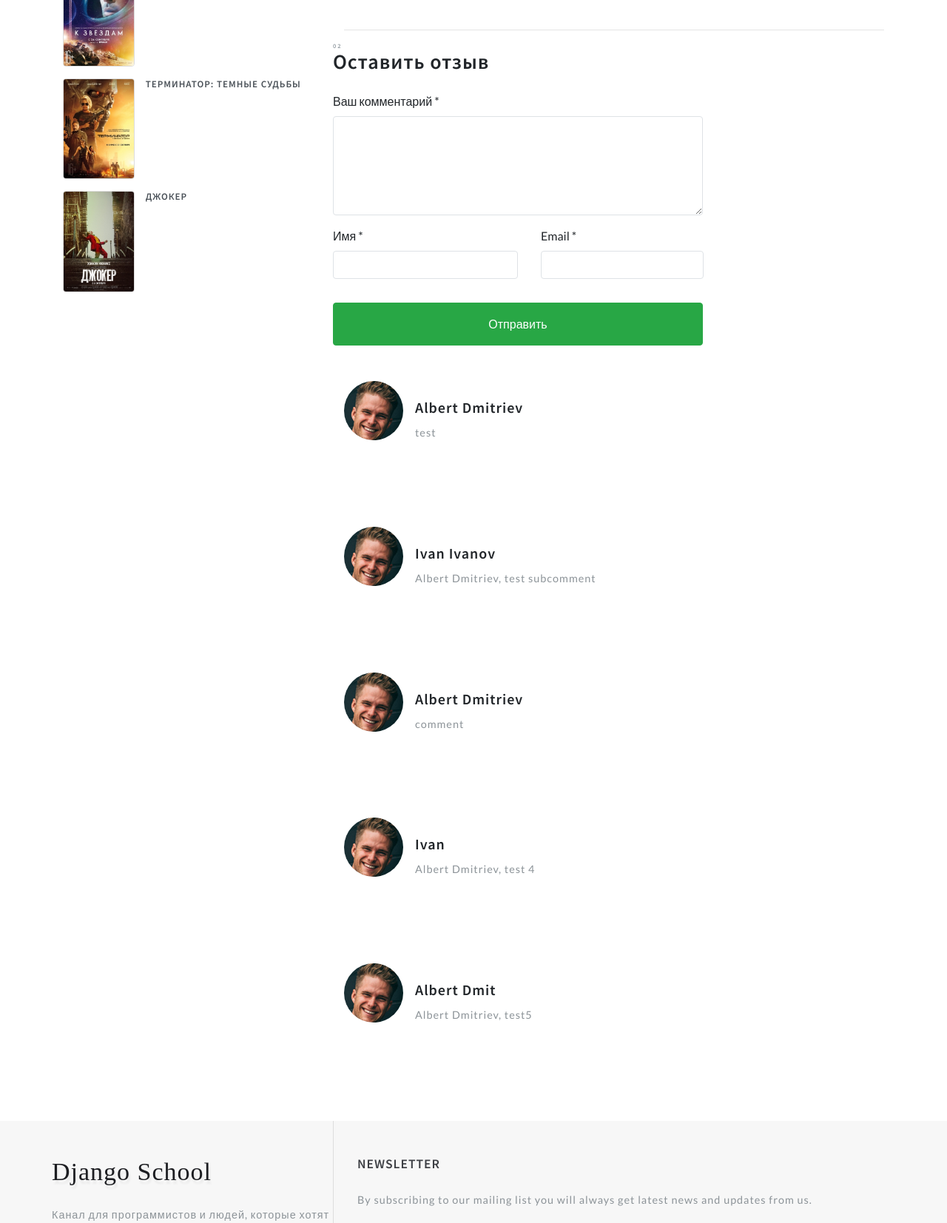
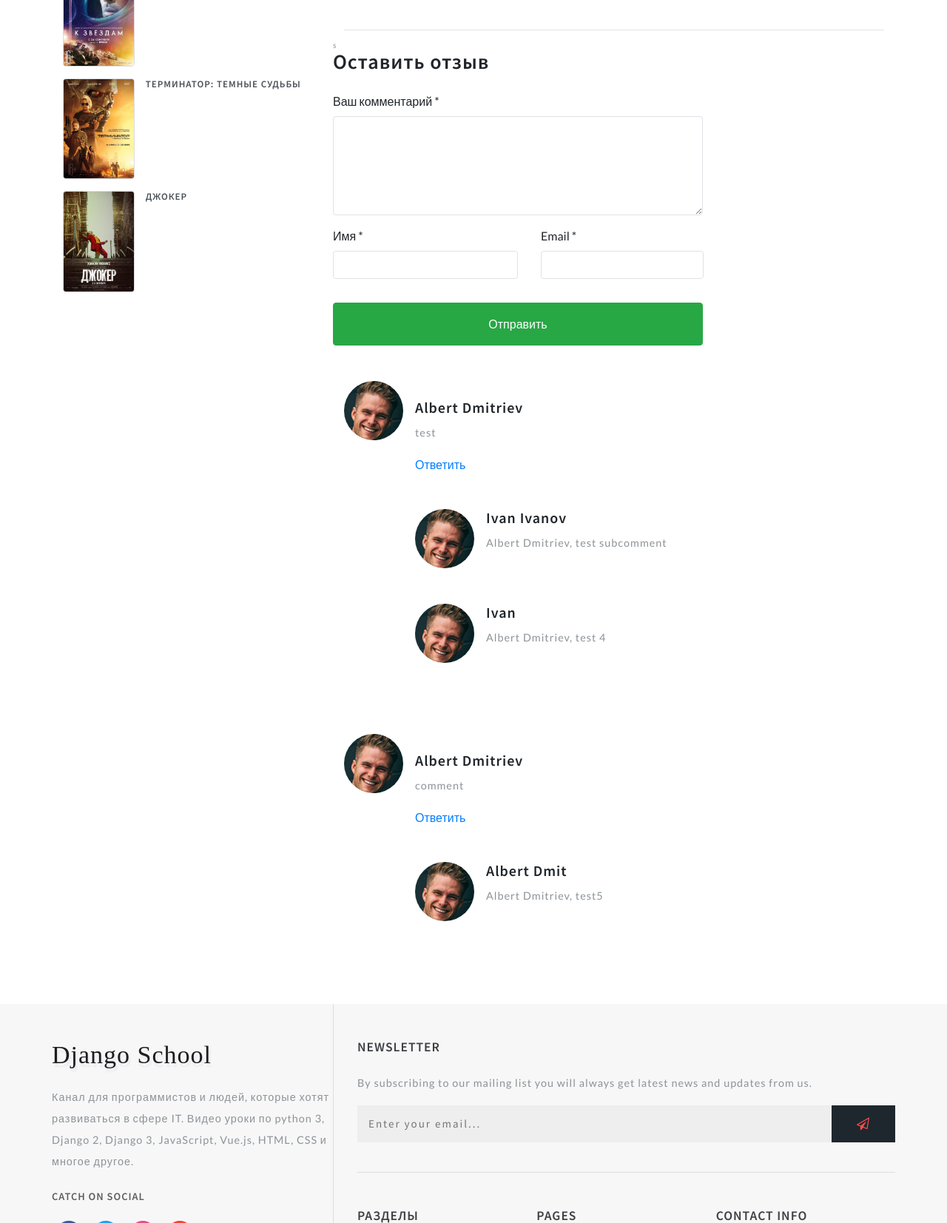
Before and after one commit to Dalikk/djangoMovies, a Django app: a page that uses templates/movies/movie_detail.html in a window 1280 px wide. Shown: the part 1931-3584 px from the top of the page at 74% size. Run offline with Django 4.2, Linux system fonts and the light colour scheme; data comes from the database, SQL or seed files in the repository; both versions use the stored data as it was after the commit; some libraries are stand-ins or nearby versions.

Commit message:
ответ на отзыв

```diff
--- a/movies/models.py
+++ b/movies/models.py
@@ -68,6 +68,9 @@ class Movie(models.Model):
     def get_absolute_url(self):
         return reverse("movie_detail", kwargs={'slug': self.url})
 
+    def get_review(self):
+        return self.reviews_set.filter(parent__isnull=True)
+
     class Meta:
         verbose_name = "Фильм"
         verbose_name_plural = "Фильмы"
--- a/movies/views.py
+++ b/movies/views.py
@@ -21,6 +21,8 @@ class AddReview(View):
         movie = Movie.objects.get(id=pk)
         if form.is_valid():
             form = form.save(commit=False)
+            if request.POST.get("parent", None):
+                form.parent_id = int(request.POST.get("parent"))
             form.movie = movie
             form.save()
         return redirect(movie.get_absolute_url())
--- a/templates/movies/movie_detail.html
+++ b/templates/movies/movie_detail.html
@@ -1,4 +1,5 @@
 {% extends 'movies/base.html' %}
+{% load static %}
 {% block title %} {{ movie.title }} {% endblock title %}
 {% block container %}
     <div class="container py-md-3">
@@ -138,10 +139,11 @@
                 <div class="contact-single">
                     <h3 class="editContent" style="outline: none; cursor: inherit;">
                                     <span class="sub-tittle editContent"
-                                          style="outline: none; cursor: inherit;">02</span>Оставить
+                                          style="outline: none; cursor: inherit;">{{ movie.reviews_set.count }}</span>Оставить
                         отзыв</h3>
-                    <form action="{% url 'add_review' movie.id %}" method="post" class="mt-4">
+                    <form action="{% url 'add_review' movie.id %}" method="post" class="mt-4" id="formReview">
                         {% csrf_token %}
+                        <input type="hidden" name="parent" id="contactparent" value="">
                         <div class="form-group editContent">
                             <label for="contactcomment" class="editContent">
                                 Ваш комментарий *
@@ -174,9 +176,9 @@
                 <!--  //contact form grid ends here -->
             </div>
         </div>
-        {% for review in movie.reviews_set.all %}
+        {% for review in movie.get_review %}
             <div class="media py-5">
-                <img src="bundles/images/te2.jpg" class="mr-3 img-fluid" alt="image">
+                <img src="{% static 'images/te2.jpg' %}" class="mr-3 img-fluid" alt="image">
                 <div class="media-body mt-4">
                     <h5 class="mt-0 editContent">
                         {{ review.name }}
@@ -184,25 +186,27 @@
                     <p class="mt-2 editContent">
                         {{ review.text }}
                     </p>
-                    {#                    <div class="media mt-5 editContent"#}
-                    {#                         style="outline: none; cursor: inherit;">#}
-                    {#                        <a class="pr-3" href="#">#}
-                    {#                            <img src="bundles/images/te1.jpg" class="img-fluid " alt="image">#}
-                    {#                        </a>#}
-                    {#                        <div class="media-body">#}
-                    {#                            <h5 class="mt-0 editContent"#}
-                    {#                                style="outline: none; cursor: inherit;">Leia Organa</h5>#}
-                    {#                            <p class="mt-2 editContent"#}
-                    {#                               style="outline: none; cursor: inherit;"> Cras sit amet#}
-                    {#                                nibh libero, in gravida nulla. Nulla vel metus#}
-                    {#                                scelerisque ante sollicitudin. Cras purus odio,#}
-                    {#                                vestibulum in vulputate at, tempus viverra turpis. Fusce#}
-                    {#                                condimentum nunc ac nisi vulputate fringilla..</p>#}
-                    {#                        </div>#}
-                    {#                    </div>#}
+                    <a href="#formReview" onclick="addReview('{{ review.name }}', '{{ review.id }}')">Ответить</a>
+                    {% for rew in review.reviews_set.all %}
+                        <div class="media mt-5 editContent">
+                            <a class="pr-3" href="#">
+                                <img src="{% static 'images/te2.jpg' %}" class="img-fluid " alt="image">
+                            </a>
+                            <div class="media-body">
+                                <h5 class="mt-0 editContent">{{ rew.name }}</h5>
+                                <p class="mt-2 editContent">{{ rew.text }}</p>
+                            </div>
+                        </div>
+                    {% endfor %}
                 </div>
             </div>
         {% endfor %}
     </div>
     </div>
+    <script>
+        function addReview(name, id) {
+            document.getElementById("contactparent").value = id;
+            document.getElementById("contactcomment").innerText = `${name}, `;
+        }
+    </script>
 {% endblock movie %}
```
Also changed, not shown: db.sqlite3.
